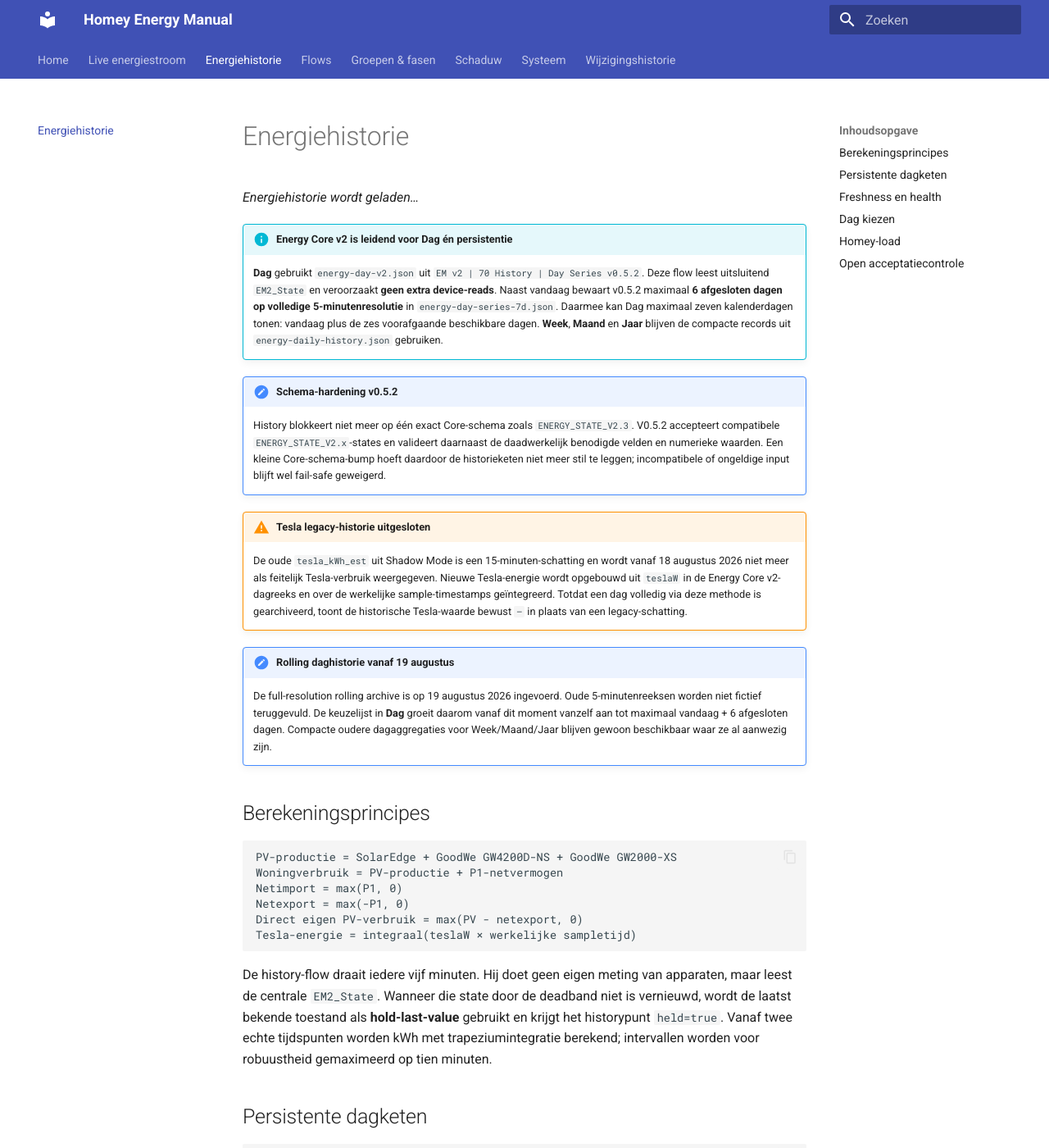
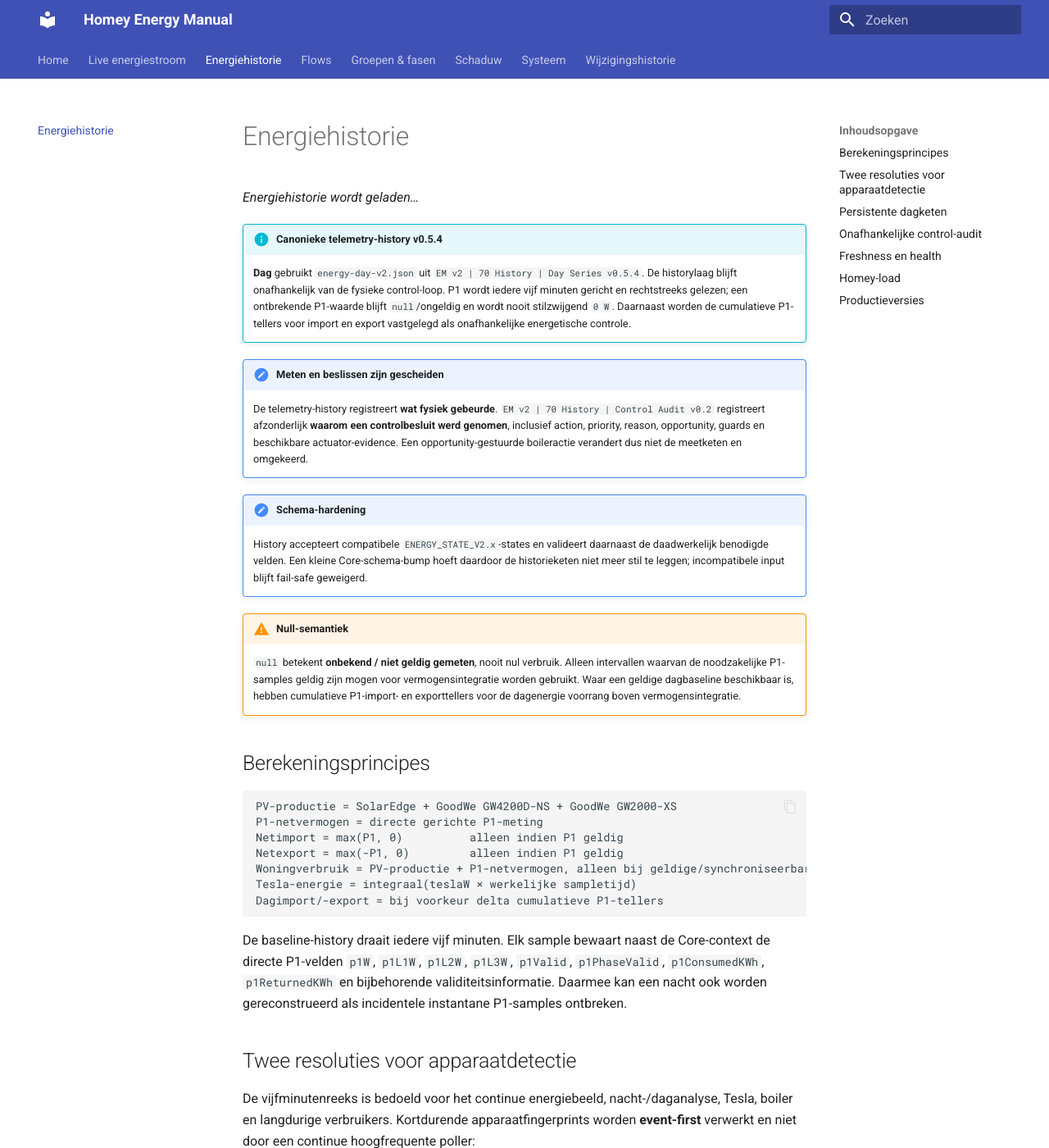
Before and after one commit to OnsKasteeltje/homey-energy-manual, an MkDocs documentation site: the page built from docs/energiehistorie.md, in a window 1280 px wide and 1400 px high. Shown: the whole window at 82% size. Built offline with MkDocs 1.6.1 and Material for MkDocs 9.7.7, drawn with Linux system fonts in a browser that asks for light colours; some of the changed text lies outside the part shown.

Commit message:
docs: canonical null-safe P1 telemetry and control audit

````diff
--- a/docs/energiehistorie.md
+++ b/docs/energiehistorie.md
@@ -4,77 +4,93 @@
   <p><em>Energiehistorie wordt geladen…</em></p>
 </div>
 
-!!! info "Energy Core v2 is leidend voor Dag én persistentie"
-    **Dag** gebruikt `energy-day-v2.json` uit `EM v2 | 70 History | Day Series v0.5.2`. Deze flow leest uitsluitend `EM2_State` en veroorzaakt **geen extra device-reads**. Naast vandaag bewaart v0.5.2 maximaal **6 afgesloten dagen op volledige 5-minutenresolutie** in `energy-day-series-7d.json`. Daarmee kan Dag maximaal zeven kalenderdagen tonen: vandaag plus de zes voorafgaande beschikbare dagen. **Week**, **Maand** en **Jaar** blijven de compacte records uit `energy-daily-history.json` gebruiken.
+!!! info "Canonieke telemetry-history v0.5.4"
+    **Dag** gebruikt `energy-day-v2.json` uit `EM v2 | 70 History | Day Series v0.5.4`. De historylaag blijft onafhankelijk van de fysieke control-loop. P1 wordt iedere vijf minuten gericht en rechtstreeks gelezen; een ontbrekende P1-waarde blijft `null`/ongeldig en wordt nooit stilzwijgend `0 W`. Daarnaast worden de cumulatieve P1-tellers voor import en export vastgelegd als onafhankelijke energetische controle.
 
-!!! note "Schema-hardening v0.5.2"
-    History blokkeert niet meer op één exact Core-schema zoals `ENERGY_STATE_V2.3`. V0.5.2 accepteert compatibele `ENERGY_STATE_V2.x`-states en valideert daarnaast de daadwerkelijk benodigde velden en numerieke waarden. Een kleine Core-schema-bump hoeft daardoor de historieketen niet meer stil te leggen; incompatibele of ongeldige input blijft wel fail-safe geweigerd.
+!!! note "Meten en beslissen zijn gescheiden"
+    De telemetry-history registreert **wat fysiek gebeurde**. `EM v2 | 70 History | Control Audit v0.2` registreert afzonderlijk **waarom een controlbesluit werd genomen**, inclusief action, priority, reason, opportunity, guards en beschikbare actuator-evidence. Een opportunity-gestuurde boileractie verandert dus niet de meetketen en omgekeerd.
 
-!!! warning "Tesla legacy-historie uitgesloten"
-    De oude `tesla_kWh_est` uit Shadow Mode is een 15-minuten-schatting en wordt vanaf 18 augustus 2026 niet meer als feitelijk Tesla-verbruik weergegeven. Nieuwe Tesla-energie wordt opgebouwd uit `teslaW` in de Energy Core v2-dagreeks en over de werkelijke sample-timestamps geïntegreerd. Totdat een dag volledig via deze methode is gearchiveerd, toont de historische Tesla-waarde bewust `—` in plaats van een legacy-schatting.
+!!! note "Schema-hardening"
+    History accepteert compatibele `ENERGY_STATE_V2.x`-states en valideert daarnaast de daadwerkelijk benodigde velden. Een kleine Core-schema-bump hoeft daardoor de historieketen niet meer stil te leggen; incompatibele input blijft fail-safe geweigerd.
 
-!!! note "Rolling daghistorie vanaf 19 augustus"
-    De full-resolution rolling archive is op 19 augustus 2026 ingevoerd. Oude 5-minutenreeksen worden niet fictief teruggevuld. De keuzelijst in **Dag** groeit daarom vanaf dit moment vanzelf aan tot maximaal vandaag + 6 afgesloten dagen. Compacte oudere dagaggregaties voor Week/Maand/Jaar blijven gewoon beschikbaar waar ze al aanwezig zijn.
+!!! warning "Null-semantiek"
+    `null` betekent **onbekend / niet geldig gemeten**, nooit nul verbruik. Alleen intervallen waarvan de noodzakelijke P1-samples geldig zijn mogen voor vermogensintegratie worden gebruikt. Waar een geldige dagbaseline beschikbaar is, hebben cumulatieve P1-import- en exporttellers voor de dagenergie voorrang boven vermogensintegratie.
 
 ## Berekeningsprincipes
 
 ```text
 PV-productie = SolarEdge + GoodWe GW4200D-NS + GoodWe GW2000-XS
-Woningverbruik = PV-productie + P1-netvermogen
-Netimport = max(P1, 0)
-Netexport = max(-P1, 0)
-Direct eigen PV-verbruik = max(PV - netexport, 0)
+P1-netvermogen = directe gerichte P1-meting
+Netimport = max(P1, 0)          alleen indien P1 geldig
+Netexport = max(-P1, 0)         alleen indien P1 geldig
+Woningverbruik = PV-productie + P1-netvermogen, alleen bij geldige/synchroniseerbare bronnen
 Tesla-energie = integraal(teslaW × werkelijke sampletijd)
+Dagimport/-export = bij voorkeur delta cumulatieve P1-tellers
 ```
 
-De history-flow draait iedere vijf minuten. Hij doet geen eigen meting van apparaten, maar leest de centrale `EM2_State`. Wanneer die state door de deadband niet is vernieuwd, wordt de laatst bekende toestand als **hold-last-value** gebruikt en krijgt het historypunt `held=true`. Vanaf twee echte tijdspunten worden kWh met trapeziumintegratie berekend; intervallen worden voor robuustheid gemaximeerd op tien minuten.
+De baseline-history draait iedere vijf minuten. Elk sample bewaart naast de Core-context de directe P1-velden `p1W`, `p1L1W`, `p1L2W`, `p1L3W`, `p1Valid`, `p1PhaseValid`, `p1ConsumedKWh`, `p1ReturnedKWh` en bijbehorende validiteitsinformatie. Daarmee kan een nacht ook worden gereconstrueerd als incidentele instantane P1-samples ontbreken.
+
+## Twee resoluties voor apparaatdetectie
+
+De vijfminutenreeks is bedoeld voor het continue energiebeeld, nacht-/daganalyse, Tesla, boiler en langdurige verbruikers. Kortdurende apparaatfingerprints worden **event-first** verwerkt en niet door een continue hoogfrequente poller:
+
+- wasmachine/droger: directe AEG-status is leidend; overgangsevents nemen een P1-fasesnapshot en de bestaande 5-minutenreeks is fallback;
+- Quooker: Homey-switch is autoritatief voor ON/OFF; P1-event heartbeat activeert alleen wanneer nodig een gerichte P1/L3-meting;
+- toekomstige fingerprints volgen hetzelfde patroon: event-gated/armed hoge-resolutiemeting, zodat Homey niet permanent hoogfrequent wordt gepolld.
+
+Directe apparaatstatus of direct gemeten vermogen blijft altijd leidend boven fingerprint/inference.
 
 ## Persistente dagketen
 
 ```text
-EM2_State
-   ↓ iedere 5 min, logic-only
+Directe P1 (5 min) ─────────────┐
+                                ├─ canonical telemetry sample
+EM2_State / bekende loads ──────┘
+              ↓
 EM2_Day_History (lopende dagbuffer)
-   ↓
+              ↓
 energy-day-v2.json → Dag / vandaag
-   ↓ kalenderwissel
+              ↓ kalenderwissel
 1. compacte dagarchive → energy-daily-history.json
 2. full-resolution archive → energy-day-series-7d.json
-3. pas na beide succesvolle writes: reset dagbuffer
 ```
 
-De rolling file bewaart maximaal zes afgesloten dagen en de-dupliceert op datum. Als één archive-write faalt, wordt de oude lokale buffer niet weggegooid en kan de rollover veilig opnieuw worden geprobeerd.
+De rolling file bewaart maximaal zes afgesloten dagen plus vandaag. Als een archive-write faalt, wordt de oude lokale buffer niet weggegooid en kan de rollover veilig opnieuw worden geprobeerd.
+
+## Onafhankelijke control-audit
+
+```text
+EM2_State + EM2_WW_State + EM2_Control_WW
+              ↓ logic-only, geen device-read/write
+Control Audit v0.2
+              ↓
+energy-control-history-v2.json
+```
+
+Deze auditlaag bevat onder andere `action`, `priority`, `reason`, `opportunity`, relevante guards en beschikbare actuatorstatus. Daarmee kunnen achteraf twee losse vragen worden beantwoord:
+
+1. **Wat gebeurde er fysiek?** → canonical telemetry-history.
+2. **Waarom gebeurde het?** → decision/writer/control-audit.
 
 ## Freshness en health
 
-De history-publicatie bevat healthinformatie over het bron-schema, de leeftijd van de bronstate, het laatste historiesample en eventuele `held`-status. De interface gebruikt één freshnessmodel:
+De history-publicatie bevat healthinformatie over Core-age, P1-validiteit, fasevaliditeit, teller-validiteit en eventuele `held`-status. Een ongeldige P1-meting wordt als `P1_INVALID` zichtbaar gemaakt in plaats van als nulverbruik te worden opgeslagen.
+
+De interface gebruikt één freshnessmodel:
 
 - **< 15 minuten:** actueel;
 - **15–30 minuten:** vertraagd / waarschuwing;
 - **> 30 minuten:** data verouderd / foutstatus.
 
-Hierdoor is zichtbaar of een oud tijdstip echte publicatievertraging is en niet alleen een oude schermweergave.
-
-## Dag kiezen
-
-De Dag-interface gebruikt dezelfde grafiek- en kaartweergave voor vandaag en bewaarde historische dagseries. De selector toont afhankelijk van beschikbare data **Vandaag**, **Gisteren** en oudere kalenderdatums. De activiteitstijdlijn volgt dezelfde geselecteerde dag. Dit ondersteunt ook analyse achteraf van korte gebeurtenissen zoals oven-, wasmachine- en drogercycli binnen de rolling periode.
-
 ## Homey-load
 
-```text
-Energy Core v2 centrale device-read
-        ↓
-EM2_State
-        ↓ logic-only
-Day Series v0.5.2 iedere 5 min
-        ↓
-GitHub feeds / rolling archive
-```
+De wijziging voegt geen continue hoogfrequente P1-poller toe. De baseline doet één gerichte P1-read per vijf minuten. Hogere resolutie wordt alleen event-gated gebruikt voor specifieke classifiers/fingerprints. Control Audit leest uitsluitend bestaande Logic-state en doet geen devicecalls of actuatorwrites.
 
-Er wordt **geen extra `getDevices()`** uitgevoerd. De rolling historie en freshnessinformatie verhogen dus niet de Homey-devicepolling. Week/Maand/Jaar blijven architectonisch ongewijzigd.
+## Productieversies
 
-## Open acceptatiecontrole
+- `EM v2 | 70 History | Day Series v0.5.4` — actief; canonieke 5-min telemetry, directe P1, null-safe, cumulatieve P1-checksum.
+- `EM v2 | 70 History | Day Series v0.5.3` — uitgeschakeld / rollback.
+- `EM v2 | 70 History | Control Audit v0.2` — actief; onafhankelijke WHY-laag.
+- `EM v2 | 70 History | Control Audit v0.1` — uitgeschakeld / rollback.
 
-Na invoering van de rolling historie resteert één productiecontrole: bij de eerste kalenderrollover moet de Dag-selector automatisch **Vandaag + Gisteren** tonen, waarbij Gisteren de volledige beschikbare 5-minutenreeks bevat. Tegelijk moeten Week/Maand/Jaar ongewijzigd correct blijven.
-
-> Laatste update: **19 augustus 2026** — Day Series **v0.5.2**: rolling 7-daagse 5-minutenhistorie, compatibele `ENERGY_STATE_V2.x`-validatie, expliciete freshness/health en fail-safe rollover zonder extra Homey-device-reads.
+> Laatste update: **23 augustus 2026** — Day Series **v0.5.4** en Control Audit **v0.2**: canonical null-safe P1 telemetry, cumulatieve import/export-checksum, expliciete scheiding tussen measurement en control, en event-first fingerprinting zonder continue extra Homey-load.
````
